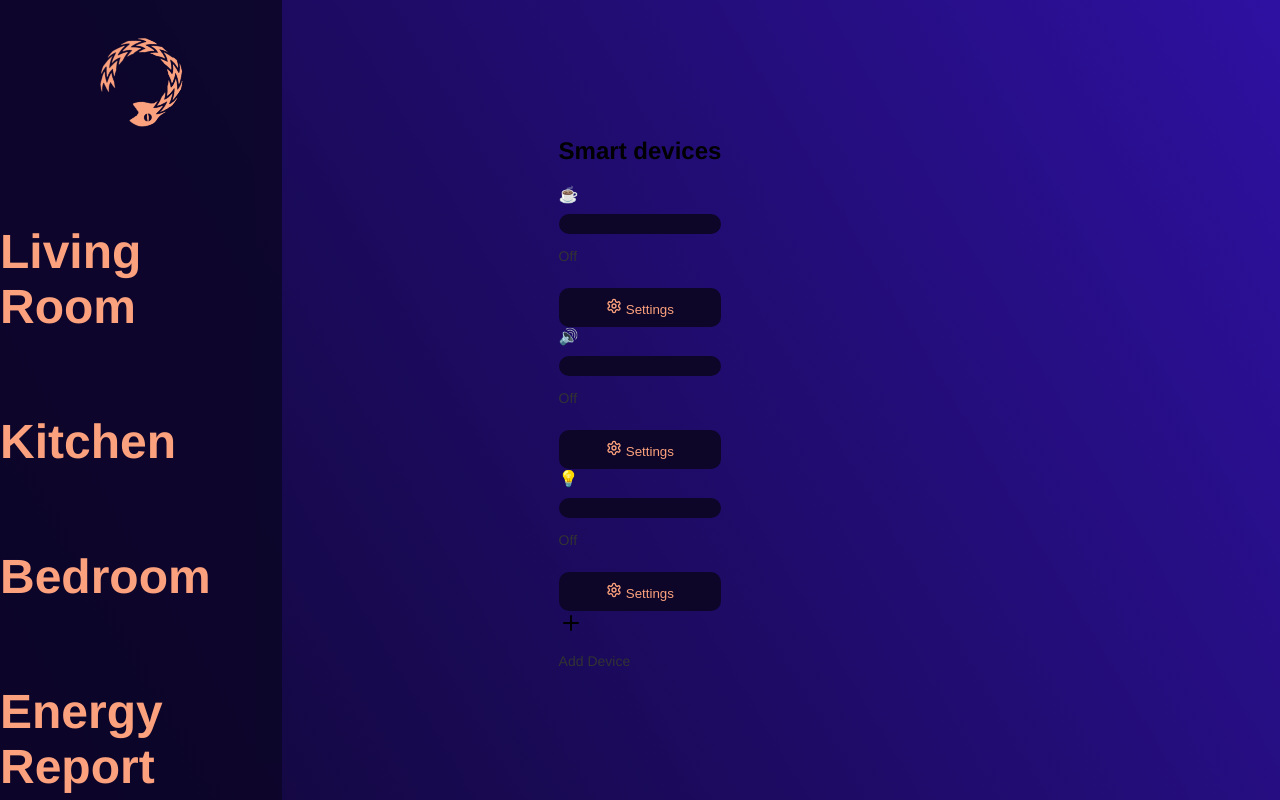
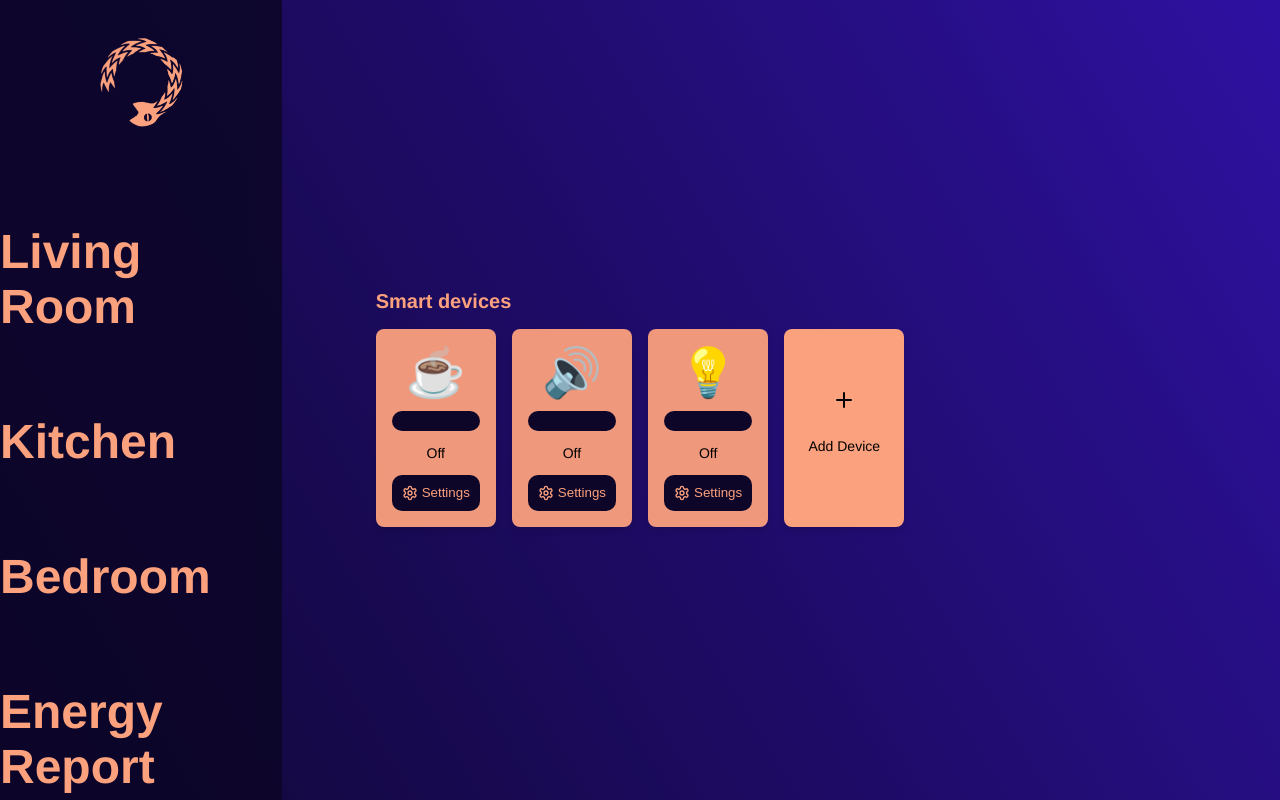
Before and after one commit to Hamish-MarshallDawson/iteration-inc, a React (Create React App) app: page /Kitchen in a window 1280 px wide. Built offline with nearby package versions, Linux system fonts and the light colour scheme.

Commit message:
More css changes for Smartdevice funtionality

```diff
--- a/src/App.css
+++ b/src/App.css
@@ -273,3 +273,109 @@ button:hover {
     transform: rotate(360deg);
   }
 }
+
+/*  ADDING DEVICE SECTION
+.
+.
+.
+.
+.
+.*/
+
+/* Smart Device Grid Container */
+.smart-device-grid-container {
+  padding: 1.5rem; /* Padding around the entire container */
+}
+
+/* Section Title */
+.section-title {
+  font-size: 1.25rem;
+  font-weight: 600;
+  color: #fca17d; /* Orange color */
+  margin-bottom: 1rem; /* Space below the title */
+}
+
+/* Device Grid */
+.device-grid {
+  display: grid;
+  grid-template-columns: repeat(4, 1fr); /* 4 columns */
+  gap: 1rem; /* Space between cards */
+}
+
+/* Device Card */
+.device-card {
+  padding: 1rem;
+  display: flex;
+  flex-direction: column;
+  align-items: center;
+  background-color: #fca17df1; /* Light orange */
+  border-radius: 0.5rem;
+  box-shadow: 0 4px 6px rgba(0, 0, 0, 0.1); /* Soft shadow */
+}
+
+/* Device Card Content */
+.device-card-content {
+  text-align: center;
+}
+
+/* Device Icon */
+.device-icon {
+  color: #000000; /* Black color */
+  font-size: 3rem; /* Large icon size */
+  margin-bottom: 0.5rem; /* Space below the icon */
+}
+
+/* Device Switch */
+.device-switch {
+  margin-bottom: 0.5rem; /* Space below the switch */
+}
+
+/* Device Status */
+.device-status {
+  font-size: 0.875rem; /* Small text size */
+  color: #000000; /* Black text */
+}
+
+/* Settings Button */
+.settings-button {
+  margin-top: 0.5rem;
+  display: flex;
+  align-items: center;
+  gap: 0.25rem;
+}
+
+/* Add Device Card */
+.add-device-card {
+  padding: 1rem;
+  display: flex;
+  flex-direction: column;
+  align-items: center;
+  justify-content: center;
+  background-color: #fca17d;
+  border-radius: 0.5rem;
+  box-shadow: 0 4px 6px rgba(0, 0, 0, 0.1); /* Soft shadow */
+  cursor: pointer;
+  transition: background-color 0.3s;
+}
+
+.add-device-card:hover {
+  background-color: rgba(197, 107, 71, 0.774); /* Darker orange on hover */
+}
+
+/* Add Device Card Content */
+.add-device-card-content {
+  text-align: center;
+}
+
+/* Add Icon */
+.add-icon {
+  color: #000000; /* Black color */
+  font-size: 3rem; /* Large icon size */
+  margin-bottom: 0.5rem; /* Space below the icon */
+}
+
+/* Add Text */
+.add-text {
+  font-size: 0.875rem; /* Small text size */
+  color: #000000; /* Black text */
+}
--- a/src/components/SmartDeviceGrid.js
+++ b/src/components/SmartDeviceGrid.js
@@ -32,29 +32,34 @@ export default function SmartDeviceGrid() {
   };
 
   return (
-    <div className="p-6">
-      <h2 className="text-xl font-semibold text-orange-300 mb-4">
+    <div className="smart-device-grid-container p-6">
+      <h2 className="section-title text-xl font-semibold text-orange-300 mb-4">
         Smart devices
       </h2>
 
-      <div className="grid grid-cols-4 gap-4">
+      <div className="device-grid grid grid-cols-4 gap-4">
         {devices.map((device) => (
           <Card
             key={device.id}
-            className="p-4 flex flex-col items-center bg-orange-400 rounded-lg shadow-lg"
+            className="device-card p-4 flex flex-col items-center bg-orange-400 rounded-lg shadow-lg"
           >
-            <CardContent className="text-center">
+            <CardContent className="device-card-content text-center">
               <DeviceIcon
                 type={device.type}
-                className="text-black text-6xl mb-2"
+                className="device-icon text-black text-6xl mb-2"
               />
               <Switch
                 checked={device.isOn}
                 onCheckedChange={() => toggleDevice(device.id)}
-                className="mb-2"
+                className="device-switch mb-2"
               />
-              <p className="text-sm text-black">{device.isOn ? "On" : "Off"}</p>
-              <Button variant="ghost" className="mt-2 flex items-center gap-1">
+              <p className="device-status text-sm text-black">
+                {device.isOn ? "On" : "Off"}
+              </p>
+              <Button
+                variant="ghost"
+                className="settings-button mt-2 flex items-center gap-1"
+              >
                 <Settings size={16} /> Settings
               </Button>
             </CardContent>
@@ -64,11 +69,11 @@ export default function SmartDeviceGrid() {
         {/* Add Device Card */}
         <Card
           onClick={addDevice}
-          className="p-4 flex flex-col items-center justify-center bg-orange-400 rounded-lg shadow-lg cursor-pointer hover:bg-orange-500 transition"
+          className="add-device-card p-4 flex flex-col items-center justify-center bg-orange-400 rounded-lg shadow-lg cursor-pointer hover:bg-orange-500 transition"
         >
-          <CardContent className="text-center">
-            <Plus className="text-black text-6xl mb-2" />
-            <p className="text-sm text-black">Add Device</p>
+          <CardContent className="add-device-card-content text-center">
+            <Plus className="add-icon text-black text-6xl mb-2" />
+            <p className="add-text text-sm text-black">Add Device</p>
           </CardContent>
         </Card>
       </div>
```
